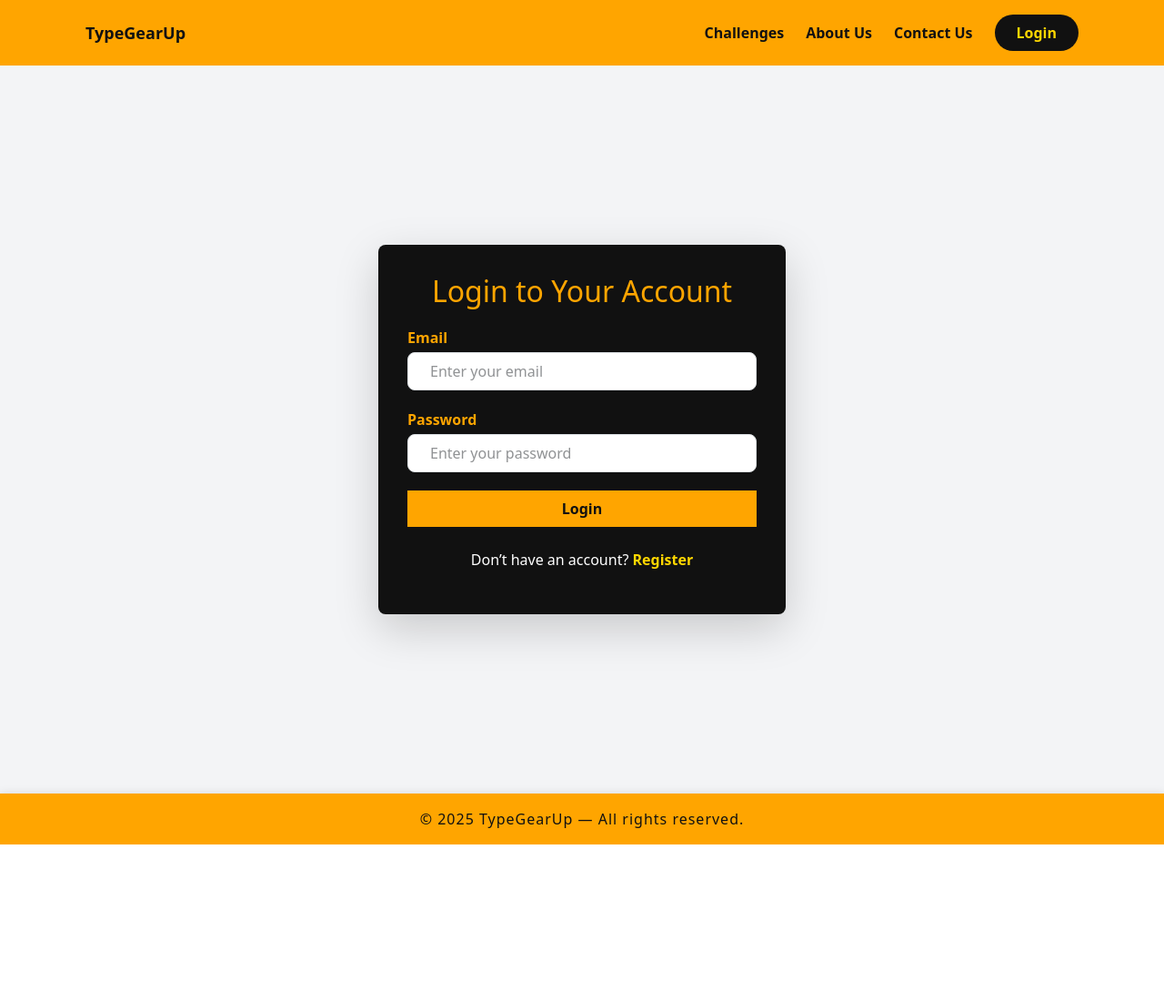
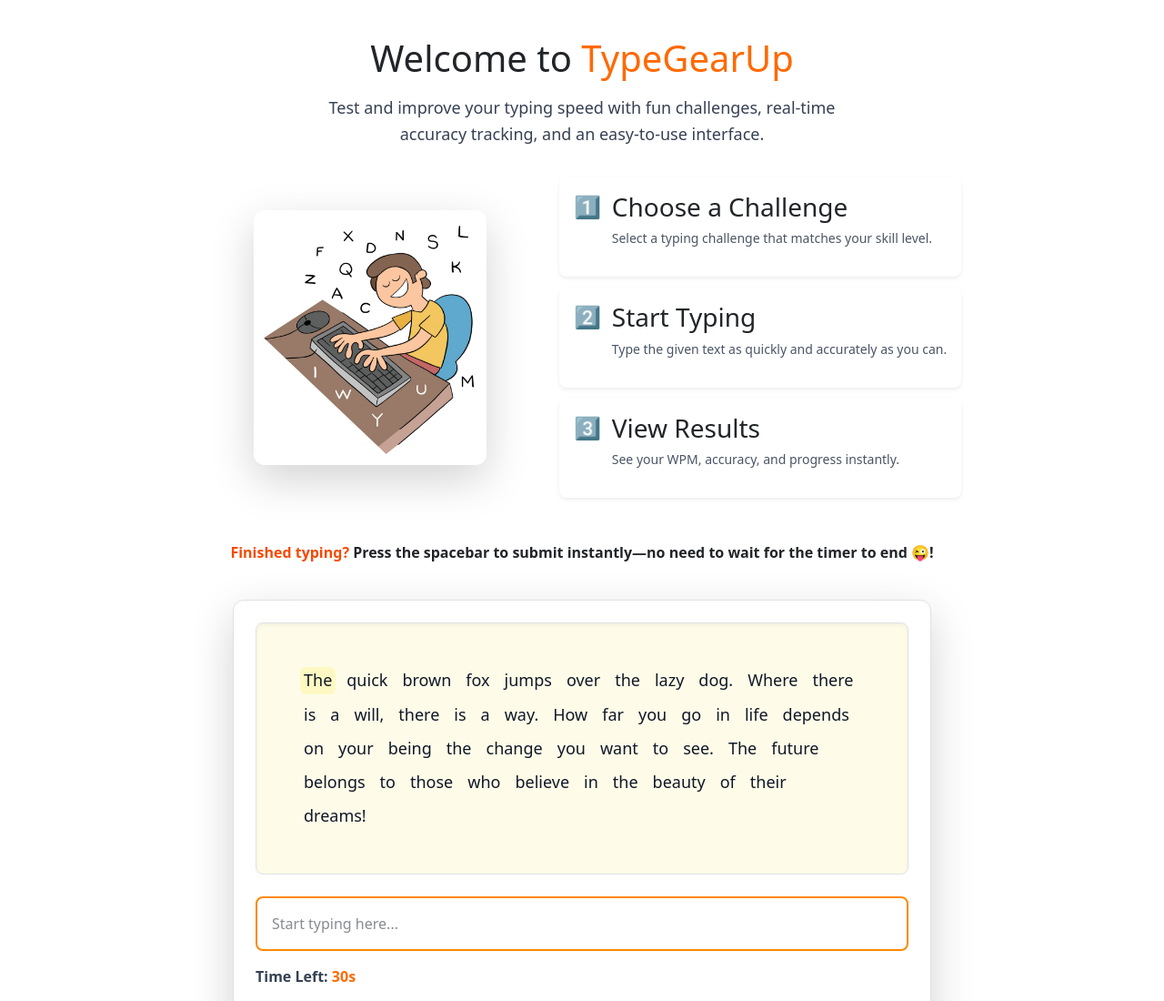
Before and after one commit to vishak45/fasttype, a React (Vite) app in the folder frontend/: page /login in a window 1280 px wide. Shown: the top 1100 px of the page at 91% size. Before the commit the page ends 928 px from the top, so only its background shows below. Built offline with nearby package versions, Linux system fonts and the light colour scheme; no server answers.

Commit message:
Update Header.jsx

```diff
--- a/frontend/src/Components/Header/Header.jsx
+++ b/frontend/src/Components/Header/Header.jsx
@@ -1,216 +1,345 @@
-import React, { useState } from "react";
+import React, { useState, useEffect, useRef } from "react";
+import typingImage from "../../assets/typing-practice.jpg";
 import { Link } from "react-router-dom";
-import { HiDotsHorizontal } from "react-icons/hi"; // 3 dots icon
-import useUserAuth from "../lib/userAuth";
 
-function Header() {
-  const [menuOpen, setMenuOpen] = useState(false);
-  const token = useUserAuth((state) => state.token);
- const user = useUserAuth((state) => state.user);
-  const [showDrop, setShowDrop] = useState(false);
+function Home() {
+  const testText =
+    "The quick brown fox jumps over the lazy dog. Where there is a will, there is a way. How far you go in life depends on your being the change you want to see. The future belongs to those who believe in the beauty of their dreams!";
+  const words = testText.split(" ");
 
-  const logout = () => {
+  const [typedWords, setTypedWords] = useState([]);
+  const [currentWord, setCurrentWord] = useState("");
+  const [currentIndex, setCurrentIndex] = useState(0);
+  const [timeLeft, setTimeLeft] = useState(30);
+  const [isActive, setIsActive] = useState(false);
+  const [wpm, setWpm] = useState(null);
+  const [accuracy, setAccuracy] = useState(null);
+  const timerRef = useRef(null);
+  const [showInput,setShowInput]=useState(true);
+  const [isMobile, setIsMobile] = useState(false);
+  useEffect(() => {
+  const checkMobile = () => {
+    if (window.innerWidth <= 768) { // 768px is a common mobile breakpoint
+      setIsMobile(true);
+    } else {
+      setIsMobile(false);
+    }
+  };
 
-    localStorage.removeItem("token");
-    localStorage.removeItem("user");
+  // Check on mount
+  checkMobile();
 
-    window.location.reload();
+  // Also check on window resize
+  window.addEventListener("resize", checkMobile);
 
+  return () => {
+    window.removeEventListener("resize", checkMobile);
+  };
+}, []);
+
+  const handleKeyDown = (e) => {
+    if (!isActive) setIsActive(true);
+
+  if (e.key === " ")  {
+      e.preventDefault();
+
+      const newTypedWords = [...typedWords, currentWord];
+      setTypedWords(newTypedWords);
+      setCurrentWord("");
+      setCurrentIndex((prev) => prev + 1);
+      if(currentIndex === words.length - 1) finishTest();
+    }
+  };
+
+  const handleChange = (e) => {
+    setCurrentWord(e.target.value);
+  };
+
+  // Timer countdown
+  useEffect(() => {
+    if (isActive && timeLeft > 0) {
+      timerRef.current = setTimeout(() => {
+        setTimeLeft((prev) => prev - 1);
+      }, 1000);
+    } else if (timeLeft === 0 && isActive) {
+      finishTest();
+    }
+    return () => clearTimeout(timerRef.current);
+  }, [isActive, timeLeft]);
+
+  const finishTest = () => {
+    setShowInput(false);
+    setIsActive(false);
+
+    // Include the last typed word if timer ends mid-word
+    const finalTypedWords = currentWord
+      ? [...typedWords, currentWord]
+      : [...typedWords];
+
+    let correctCount = 0;
+    finalTypedWords.forEach((word, idx) => {
+      if (word === words[idx]) correctCount++;
+    });
+
+    const wordsTyped = finalTypedWords.length;
+    const timeTaken = (30 - timeLeft) / 60; // minutes
+    const calculatedWpm = Math.round(wordsTyped / timeTaken);
+    const calculatedAccuracy = Math.round(
+      (correctCount / wordsTyped) * 100
+    );
+
+    setWpm(calculatedWpm || 0);
+    setAccuracy(calculatedAccuracy || 0);
+  };
+
+  const resetTest = () => {
+    setShowInput(true);
+    setTypedWords([]);
+    setCurrentWord("");
+    setCurrentIndex(0);
+    setTimeLeft(30);
+    setIsActive(false);
+    setWpm(null);
+    setAccuracy(null);
+  };
+
+  const renderWords = () => {
+    return words.map((word, idx) => {
+      let className = "";
+      if (idx < typedWords.length) {
+        className =
+          typedWords[idx] === word
+            ? "text-green-600"
+            : "text-red-600";
+      }
+      if (idx === currentIndex) {
+        return (
+          <span key={idx} className="bg-yellow-100 px-1 rounded">
+            {word.split("").map((char, charIdx) => {
+              let letterClass = "";
+              if (charIdx < currentWord.length) {
+                if (currentWord[charIdx] === char) {
+                  letterClass = "text-green-600";
+                } else {
+                  letterClass = "text-red-600";
+                }
+              }
+              return (
+                <span key={charIdx} className={letterClass}>
+                  {char}
+                </span>
+              );
+            })}
+          </span>
+        );
+      }
+      return (
+        <span key={idx} className={`${className} px-1`}>
+          {word}
+        </span>
+      );
+    });
   };
 
   return (
-    <nav className="shadow-md" style={{ background: "#FFA500" }}>
-      <div className="container mx-auto flex items-center justify-between px-4 py-3">
-        {/* Brand */}
+    <div className="max-w-6xl mx-auto px-4 py-10">
+      {/* Hero Section */}
+      <div className="text-center mb-12">
+  <h1 className="font-bold text-gray-900 text-3xl md:text-4xl">
+    Welcome to <span className="text-orange-500">TypeGearUp</span>
+  </h1>
+  <p className="text-base md:text-lg text-gray-700 mt-3 leading-relaxed max-w-xl mx-auto">
+    Test and improve your typing speed with fun challenges, real-time accuracy
+    tracking, and an easy-to-use interface.
+  </p>
 
-        <Link
-          to="/"
-          className="font-bold text-lg"
-          style={{ color: "#111", textDecoration: "none" }}
+  <div className="flex flex-col md:flex-row items-center justify-center mt-8 gap-4">
+    {/* Left Side - Image */}
+    <div className="flex-shrink-0 w-full md:w-1/3">
+      <img
+        src={typingImage}
+        alt="Typing"
+        className="w-56 md:w-64 rounded-xl shadow-lg mx-auto"
+      />
+    </div>
+
+    {/* Right Side - How It Works */}
+    <div className="max-w-md text-left">
+
+      <div className="space-y-3">
+        {[
+          {
+            step: "1️⃣",
+            title: "Choose a Challenge",
+            desc: "Select a typing challenge that matches your skill level.",
+          },
+          {
+            step: "2️⃣",
+            title: "Start Typing",
+            desc: "Type the given text as quickly and accurately as you can.",
+          },
+          {
+            step: "3️⃣",
+            title: "View Results",
+            desc: "See your WPM, accuracy, and progress instantly.",
+          },
+        ].map((item, idx) => (
+          <div
+            key={idx}
+            className="flex items-start bg-white p-3 rounded-lg shadow-sm hover:shadow-md transition"
           >
-          TypeGearUp
-        </Link>
+            <div className="text-2xl mr-3">{item.step}</div>
+            <div>
+              <h3 className="font-semibold text-base">{item.title}</h3>
+              <p className="text-gray-600 text-sm">{item.desc}</p>
+            </div>
+          </div>
+        ))}
+      </div>
+    </div>
+  </div>
+</div>
 
-        {/* Desktop Nav Links */}
-        <div className="hidden md:flex items-center space-x-6">
-          <Link
-            to="/challenges"
-            className="font-semibold hover:text-orange-700 transition"
-            style={{ color: "#111", textDecoration: "none" }}
-          >
-            Challenges
-          </Link>
-          <Link
-            to="/aboutus"
-            className="font-semibold hover:text-orange-700 transition"
-            style={{ color: "#111", textDecoration: "none" }}
-          >
-            About Us
-          </Link>
-          <Link
-            to="/contactus"
-            className="font-semibold hover:text-orange-700 transition"
-            style={{ color: "#111", textDecoration: "none" }}
-          >
-            Contact Us
-          </Link>
+ <div className="d-flex justify-content-center w-100 text-center mb-4 mt-4">
+  <p className="fw-bold">
+    <span className="text-orange-600">Finished typing?</span> Press the spacebar to submit instantly—no need to wait for the timer to end 😜!
+  </p>
+</div>
+      {/* Typing Test Box */}
+      <div className="mx-auto max-w-3xl bg-white p-6 rounded-xl shadow-lg border border-gray-200">
+        <div className="bg-yellow-50 border border-orange-400 rounded-lg p-5 min-h-[120px] text-lg text-gray-900 mb-4 shadow-inner leading-relaxed flex flex-wrap gap-2">
+          {renderWords()}
+        </div>
 
-          {token ? (
-            <div className="relative">
-              <button
-                onClick={() => setShowDrop(!showDrop)}
-                className="font-bold px-4 py-2"
-                style={{
-                  backgroundColor: "#111",
-                  color: "#FFD700",
-                  borderRadius: "20px",
-                  border: "none",
-                  textDecoration: "none",
-                }}
-              >
-                {user.name || "User"}
-              </button>
-
-              {showDrop && (
-                <div
-                  className="absolute right-0 mt-2 w-40 bg-white rounded-md shadow-lg z-20"
-                  style={{ color: "#111" }}
-                >
+      {
+  isMobile ? (
+    <div className="flex flex-col justify-center items-center text-center">
+    <p className=" text-grey-600 mb-4">
+       please switch to desktop or laptop.<br/> But You can view your progress stats.
+    </p>
     <Link
       to="/stats"
-                    className="block px-4 py-2 hover:bg-gray-200 cursor-pointer text-decoration-none"
-                    onClick={() => setShowDrop(false)}
+      className="mt-2 bg-orange-500 hover:bg-orange-600 text-white px-6 py-2 rounded-lg font-semibold text-decoration-none"
     >
-                    Check Stats
+      View Your Progress Stats
     </Link>
-                  <button
-                    onClick={logout}
-                    className="w-full text-left px-4 py-2 hover:bg-gray-200 cursor-pointer"
-                  >
-                    Logout
-                  </button>
+  </div>
+  ) : (
+    showInput && (
+      <input
+        value={currentWord}
+        onChange={handleChange}
+        onKeyDown={handleKeyDown}
+        className="w-full border-2 border-orange-400 rounded-lg p-3 text-gray-900 text-base focus:outline-none focus:ring-2 focus:ring-orange-300"
+        placeholder="Start typing here..."
+        disabled={timeLeft === 0}
+      />
+    )
+  )
+}
+
+        <div className="flex justify-between items-center mt-3 font-semibold text-gray-700">
+          <span>
+            Time Left: <span className="text-orange-500">{timeLeft}s</span>
+          </span>
+          {isActive && <span>Keep going! ⌨️</span>}
+        </div>
+
+        {wpm !== null && (
+          <div className="mt-4 p-4 bg-green-50 border border-green-400 rounded-lg text-center">
+            <p className="text-lg font-bold text-green-700">Results</p>
+            <p className="text-gray-800">WPM: {wpm}</p>
+            <p className="text-gray-800">Accuracy: {accuracy}%</p>
           </div>
         )}
-            </div>
-          ) : (
-            <Link
-              to="/login"
-              className="font-bold px-4 py-2"
-              style={{
-                backgroundColor: "#111",
-                color: "#FFD700",
-                borderRadius: "20px",
-                border: "none",
-                textDecoration: "none",
-              }}
+
+        <div className="text-center">
+          <button
+            onClick={resetTest}
+            className="mt-4 bg-orange-500 hover:bg-orange-600 text-white px-6 py-2 rounded-lg font-semibold"
           >
-              Login
-            </Link>
-          )}
-        </div>
-
-        {/* Mobile Menu Icon */}
-        <div className="md:hidden">
-          <button onClick={() => setMenuOpen(!menuOpen)}>
-            <HiDotsHorizontal className="text-2xl text-[#111]" />
+            {wpm === null ? "Restart Test" : "Try Again"}
           </button>
         </div>
       </div>
 
-      {/* Mobile Dropdown Menu */}
-      {menuOpen && (
-  <div className="md:hidden flex flex-col items-start bg-[#FFA500] px-4 pb-4 space-y-3">
+      {/* CTA */}
+      <div className="mt-12 text-center bg-orange-50 border border-orange-300 rounded-xl p-6 shadow-md">
+        <h2 className="text-2xl font-bold text-gray-900">
+          Wanna try something harder and more challenging?
+        </h2>
+        <p className="mt-3 text-lg text-gray-700 leading-relaxed">
+          This is just a warm-up! 🏁 Explore{" "}
+          <span className="text-orange-500 font-semibold">TypeGearUp</span>'s full
+          library of challenges.
+        </p>
         <Link
           to="/challenges"
-      className="font-semibold"
-      style={{ color: "#111", textDecoration: "none" }}
-      onClick={() => setMenuOpen(false)} // close menu on navigation
+          className="inline-block mt-5 bg-orange-500 hover:bg-orange-600 text-white px-6 py-3 rounded-lg font-semibold text-decoration-none"
         >
-      Challenges
+          Explore Challenges 🚀
         </Link>
-    <Link
-      to="/aboutus"
-      className="font-semibold"
-      style={{ color: "#111", textDecoration: "none" }}
-      onClick={() => setMenuOpen(false)}
+      </div>
+
+
+{/* Typing Tips */}
+{/* <div className="mt-16 bg-orange-50 p-8 rounded-xl border border-orange-200 shadow-inner">
+  <h2 className="text-2xl font-bold text-gray-900 mb-4">Typing Tips & Tricks</h2>
+  <ul className="list-disc pl-6 text-gray-700 space-y-2">
+    <li>Keep your fingers on the home row keys for maximum speed.</li>
+    <li>Avoid looking at the keyboard – build muscle memory instead.</li>
+    <li>Focus on accuracy before speed to improve long-term performance.</li>
+    <li>Take regular breaks to prevent fatigue and strain.</li>
+  </ul>
+</div> */}
+
+{/* Fun Facts */}
+<div className="mt-16">
+  <h2 className="text-2xl font-bold text-gray-900 mb-4 text-center">Fun Facts About Typing</h2>
+  <div className="grid md:grid-cols-2 gap-6">
+    {[
+      { fact: "The fastest typing speed ever recorded was 216 words per minute.", bg: "bg-yellow-100" },
+      { fact: "Touch typing can improve productivity by up to 70%.", bg: "bg-pink-100" },
+      { fact: "Typing with 10 fingers reduces strain compared to hunt-and-peck methods.", bg: "bg-blue-100" },
+      { fact: "The sentence 'The quick brown fox jumps over the lazy dog' contains every letter in the English alphabet.", bg: "bg-green-100" }
+    ].map((item, idx) => (
+      <div key={idx} className={`${item.bg} p-4 rounded-lg shadow-md border border-gray-200`}>
+        {item.fact}
+      </div>
+    ))}
+  </div>
+</div>
+
+
+       {/* Why Choose Us */}
+      <div className="mt-12 grid md:grid-cols-4 gap-6">
+        {[
+          { icon: "🚀", title: "Boost Speed", desc: "Train to type faster with structured lessons." },
+          { icon: "📊", title: "Track Progress", desc: "View your stats and monitor improvement over time." },
+          { icon: "🎯", title: "Fun Challenges", desc: "Engage in interactive and competitive typing games." },
+         { icon: "🔥", title: "Daily Challenge", desc: "Take on a new typing challenge every day and improve your skills." }
+
+        ].map((item, idx) => (
+          <div
+  key={idx}
+  className="bg-white p-5 rounded-lg shadow-md border border-gray-200 text-center
+             transform transition-all duration-300 hover:scale-105 hover:shadow-xl hover:border-orange-300"
 >
-      About Us
-    </Link>
-    <Link
-      to="/contactus"
-      className="font-semibold"
-      style={{ color: "#111", textDecoration: "none" }}
-      onClick={() => setMenuOpen(false)}
-    >
-      Contact Us
-    </Link>
+  <div className="text-4xl">{item.icon}</div>
+  <h3 className="font-bold text-lg mt-3">{item.title}</h3>
+  <p className="text-gray-600 text-sm mt-2">{item.desc}</p>
+</div>
 
-    {token ? (
-      <div className="w-full">
-        <button
-          onClick={() => setShowDrop(!showDrop)}
-          className="w-full text-left font-bold px-4 py-2"
-          style={{
-            backgroundColor: "#111",
-            color: "#FFD700",
-            borderRadius: "20px",
-            border: "none",
-            textDecoration: "none",
-          }}
-        >
-          {user.name || "User"}
-        </button>
+        ))}
+      </div>
 
-        {showDrop && (
-          <div
-            className="mt-2 bg-white rounded-md shadow-lg"
-            style={{ color: "#111" }}
-          >
-            <Link
-              to="/stats"
-              className="block px-4 py-2 hover:bg-gray-200 cursor-pointer text-decoration-none"
-
-              onClick={() => {
-                setShowDrop(false);
-                setMenuOpen(false);
-              }}
-            >
-              Check Stats
-            </Link>
-            <button
-              onClick={() => {
-                logout();
-                setShowDrop(false);
-                setMenuOpen(false);
-              }}
-              className="w-full text-left px-4 py-2 hover:bg-gray-200 cursor-pointer"
-            >
-              Logout
-            </button>
+      {/* Footer */}
+      <div className="text-center mt-12 text-orange-500 font-semibold text-lg">
+        Start your journey to becoming a typing pro with{" "}
+        <span className="text-gray-900">TypeGearUp</span> today!
       </div>
-        )}
     </div>
-    ) : (
-      <Link
-        to="/login"
-        className="font-bold px-4 py-2"
-        style={{
-          backgroundColor: "#111",
-          color: "#FFD700",
-          borderRadius: "20px",
-          border: "none",
-          textDecoration: "none",
-        }}
-        onClick={() => setMenuOpen(false)}
-      >
-        Login
-      </Link>
-    )}
-  </div>
-)}
-
-    </nav>
   );
 }
 
-export default Header;
+export default Home;
```
Lines whose indentation alone changed are shown as unchanged.
